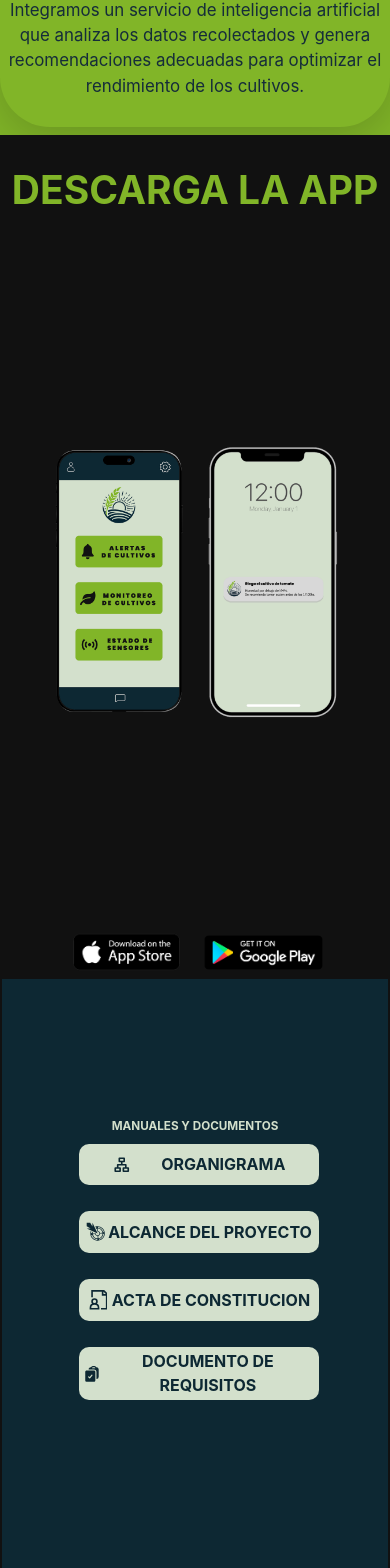
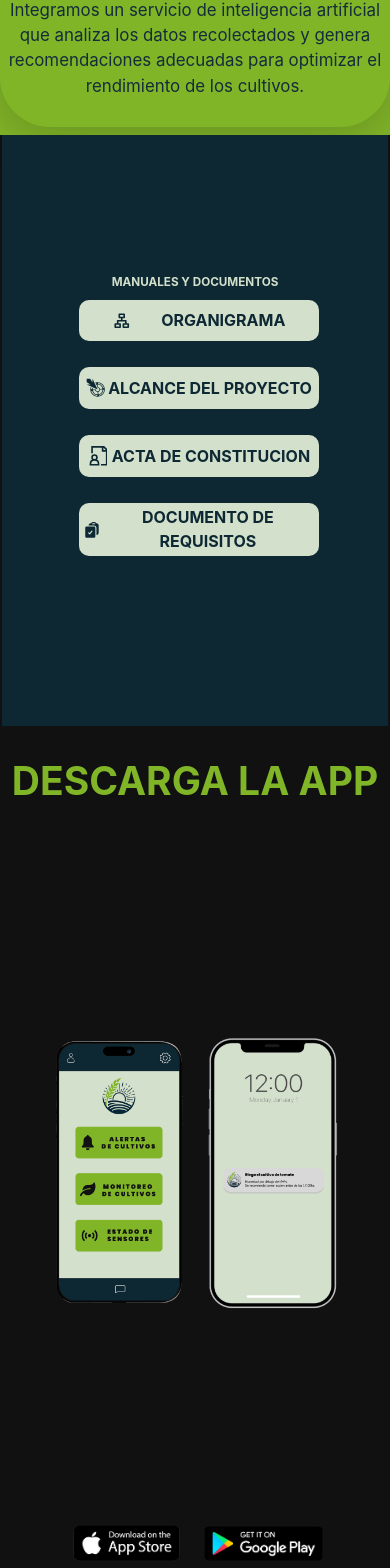
Before and after one commit to mateyyyy/PotencialAgroPage, a React (Vite) app: page / in a window 390 px wide. Shown: the part 1553-3121 px from the top of the page. Built offline with nearby package versions, Linux system fonts and the light colour scheme.

Commit message:
Responsive design para manuales y documentos

```diff
--- a/src/App.jsx
+++ b/src/App.jsx
@@ -17,13 +17,15 @@ function App() {
         <SegundoApartado></SegundoApartado>
       </div>
 
+      <div id='DocumentacionDiv'>
+        <ProyectoApartado/>
+      </div>
+
       <div id='TercerDiv'>
         <TercerApartado></TercerApartado>
       </div>
 
-      <div id='DocumentacionDiv'>
-        <ProyectoApartado/>
-      </div>
+
 
       <div id='PiePagina'>
         <Footer></Footer>
```
